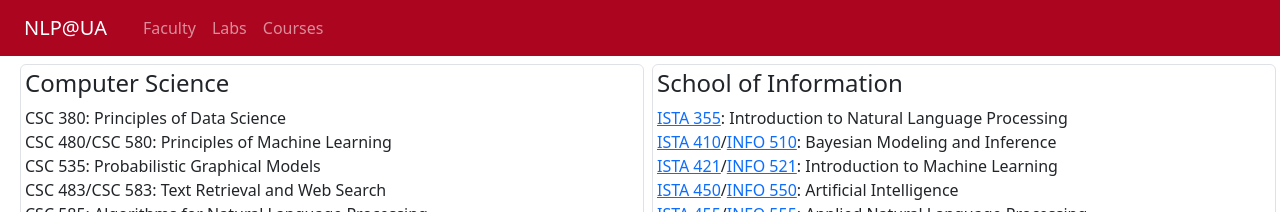
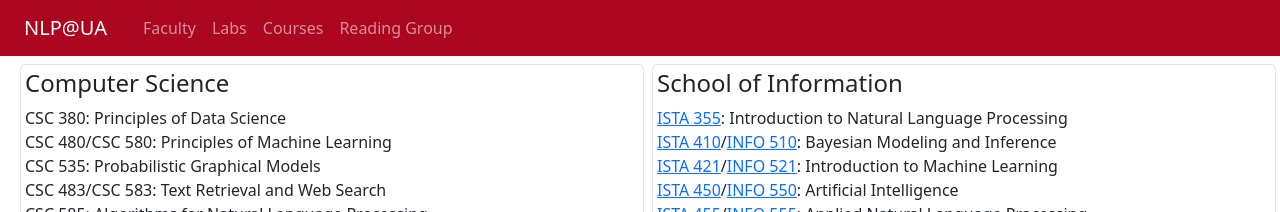
Before and after one commit to clulab/nlp.arizona.edu, a Jekyll site: the page built from courses.md, in a window 1280 px wide. Shown: the top 212 px of the page. Built offline with Jekyll 4.4.1, drawn with Linux system fonts in a browser that asks for light colours.

Commit message:
Adds link to NLP reading group

```diff
--- a/_layouts/default.html
+++ b/_layouts/default.html
@@ -21,6 +21,7 @@
             {%- for nav_page in sorted_pages -%}
             <a class="nav-link" {% if nav_page.url == page.url %}aria-current="page"{% endif %} href="{{ nav_page.url | relative_url }}">{{ nav_page.title }}</a>
             {% endfor %}
+            <a class="nav-link" href="https://github.com/clulab/nlp-reading-group/">Reading Group</a>
           </div>
         </div>
       </div>
```
